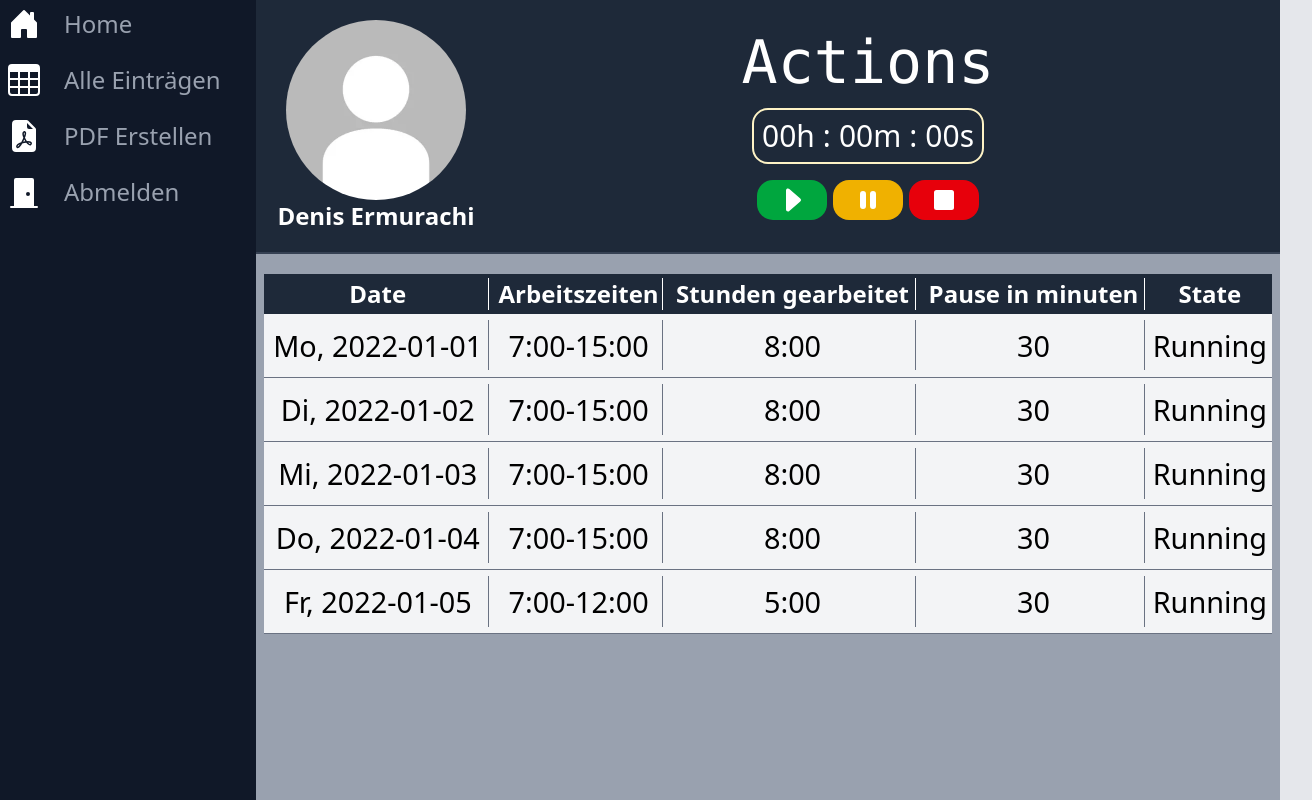
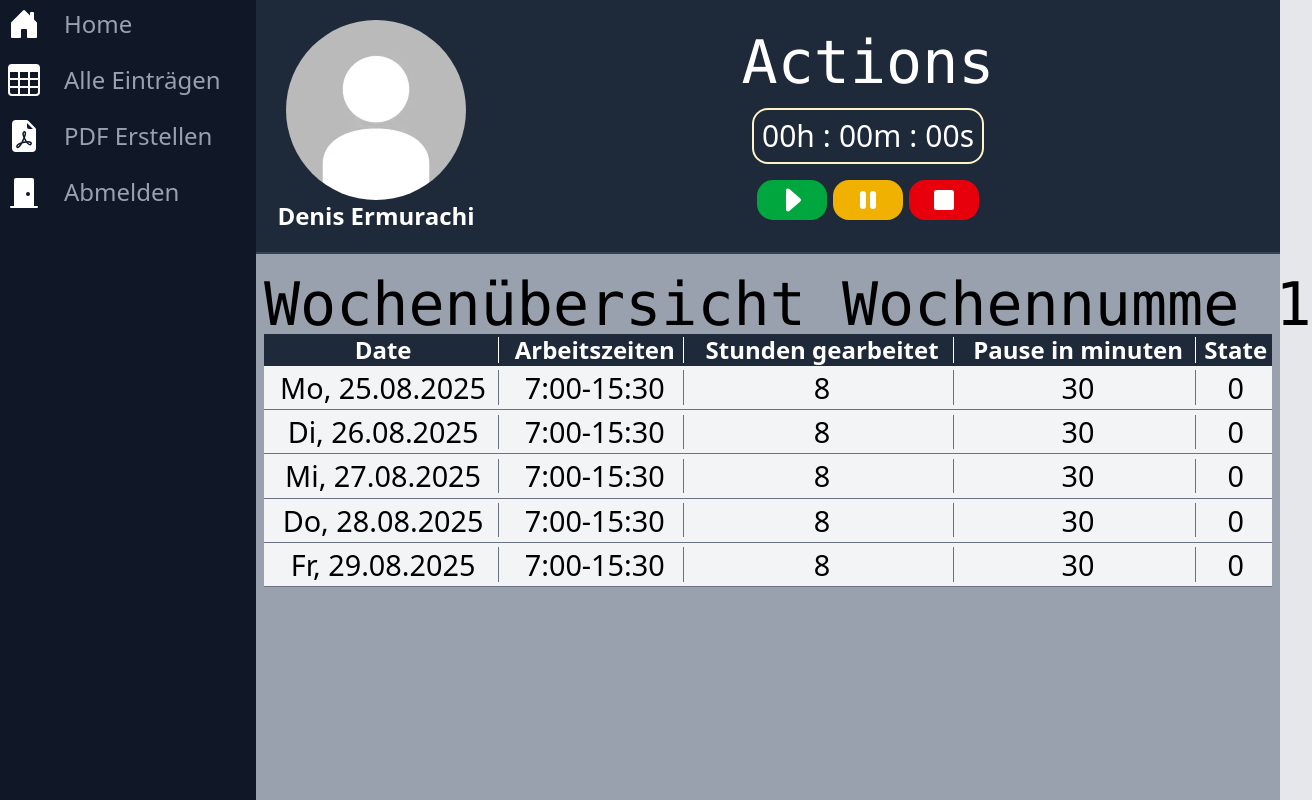
Before and after one commit to Denis80085/Time-Tracker, a React (Vite) app in the folder frontend/: page / in a window 1280 px wide. Shown: the whole page, 1312 px wide, since content can reach past the window. Built offline with nearby package versions, Linux system fonts and the light colour scheme.

Commit message:
WeekOverview component

```diff
--- /dev/null
+++ b/frontend/src/components/Home/WeekOverView.tsx
@@ -0,0 +1,60 @@
+import DayType from "../../enums/DayType.ts";
+import Table from "./TableComponent/Table.tsx";
+import { TableColumn } from "./TableComponent/Table.tsx";
+import AnimatedParagraph from "./AnimatedParagraph.tsx";
+
+type RowData = {
+  date: string;
+  workhours: string;
+  worked: string;
+  pause: string;
+  state: number;
+};
+
+type DayData = {
+  //isCurrentDay: boolean;
+  date: string;
+  workhours: string;
+  worked: string;
+  pause: string;
+  type: DayType;
+};
+
+type WeekOverViewProps = {
+  weekNumber: number;
+  days: DayData[];
+};
+
+function WeekOverView({ weekNumber, days }: WeekOverViewProps) {
+  const Columns: TableColumn<RowData>[] = [
+    { Name: "Date", Accesor: "date" },
+    { Name: "Arbeitszeiten", Accesor: "workhours" },
+    { Name: "Stunden gearbeitet", Accesor: "worked" },
+    { Name: "Pause in minuten", Accesor: "pause" },
+    { Name: "State", Accesor: "state" },
+  ];
+
+  const Rows: RowData[] = days.map((day) => {
+    return {
+      date: day.date,
+      workhours: day.workhours,
+      worked: day.worked,
+      pause: day.pause,
+      state: day.type,
+    };
+  });
+
+  return (
+    <div>
+      <AnimatedParagraph
+        content={`Wochenübersicht Wochennumme ${weekNumber}`}
+        speed={30}
+        color="text-black"
+      />
+      <Table Columns={Columns} Rows={Rows} />
+    </div>
+  );
+}
+
+export default WeekOverView;
+export { DayType, type DayData };
--- /dev/null
+++ b/frontend/src/enums/DayType.ts
@@ -0,0 +1,8 @@
+enum DayType {
+  ARBEITSTAG = 0,
+  URLAUB,
+  FEIERTAG,
+  KRANKTAG,
+}
+
+export default DayType;
--- a/frontend/src/pages/Home.tsx
+++ b/frontend/src/pages/Home.tsx
@@ -1,59 +1,44 @@
 import UserMenu from "../components/Home/UserMenu";
 import UserIcon from "../components/UserIcon";
-import Table from "../components/Home/TableComponent/Table";
-import { TableColumn } from "../components/Home/TableComponent/Table";
-
-type RowData = {
-  date: string;
-  workhours: string;
-  worked: string;
-  pause: string;
-  state: string;
-};
+import WeekOverView from "../components/Home/WeekOverView.tsx";
+import { type DayData, DayType } from "../components/Home/WeekOverView.tsx";
 
 function Home() {
-  const Columns: TableColumn<RowData>[] = [
-    { Name: "Date", Accesor: "date" },
-    { Name: "Arbeitszeiten", Accesor: "workhours" },
-    { Name: "Stunden gearbeitet", Accesor: "worked" },
-    { Name: "Pause in minuten", Accesor: "pause" },
-    { Name: "State", Accesor: "state" },
-  ];
-  const Rows: RowData[] = [
+  const Days: DayData[] = [
     {
-      date: "Mo, 2022-01-01",
-      workhours: "7:00-15:00",
-      worked: "8:00",
+      date: "Mo, 25.08.2025",
+      workhours: "7:00-15:30",
+      worked: "8",
       pause: "30",
-      state: "Running",
+      type: DayType.ARBEITSTAG,
     },
     {
-      date: "Di, 2022-01-02",
-      workhours: "7:00-15:00",
-      worked: "8:00",
+      date: "Di, 26.08.2025",
+      workhours: "7:00-15:30",
+      worked: "8",
       pause: "30",
-      state: "Running",
+      type: DayType.ARBEITSTAG,
     },
     {
-      date: "Mi, 2022-01-03",
-      workhours: "7:00-15:00",
-      worked: "8:00",
+      date: "Mi, 27.08.2025",
+      workhours: "7:00-15:30",
+      worked: "8",
       pause: "30",
-      state: "Running",
+      type: DayType.ARBEITSTAG,
     },
     {
-      date: "Do, 2022-01-04",
-      workhours: "7:00-15:00",
-      worked: "8:00",
+      date: "Do, 28.08.2025",
+      workhours: "7:00-15:30",
+      worked: "8",
       pause: "30",
-      state: "Running",
+      type: DayType.ARBEITSTAG,
     },
     {
-      date: "Fr, 2022-01-05",
-      workhours: "7:00-12:00",
-      worked: "5:00",
+      date: "Fr, 29.08.2025",
+      workhours: "7:00-15:30",
+      worked: "8",
       pause: "30",
-      state: "Running",
+      type: DayType.ARBEITSTAG,
     },
   ];
 
@@ -69,7 +54,8 @@ function Home() {
       </section>
       {/*Latest sesions. */}
       <section className="py-5 px-2 h-100">
-        <Table Columns={Columns} Rows={Rows} />
+        {/*<Table Columns={Columns} Rows={Rows} />*/}
+        <WeekOverView weekNumber={1} days={Days} />
       </section>
     </div>
   );
```
